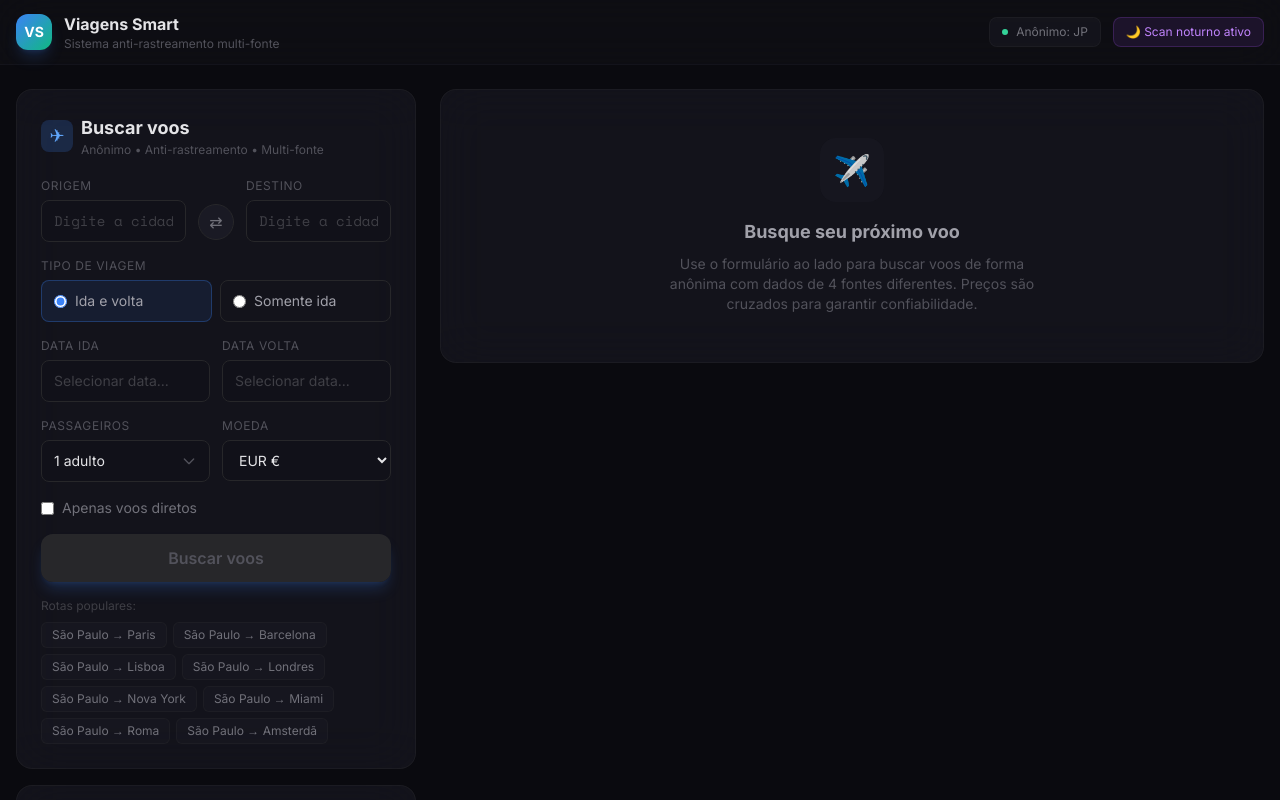
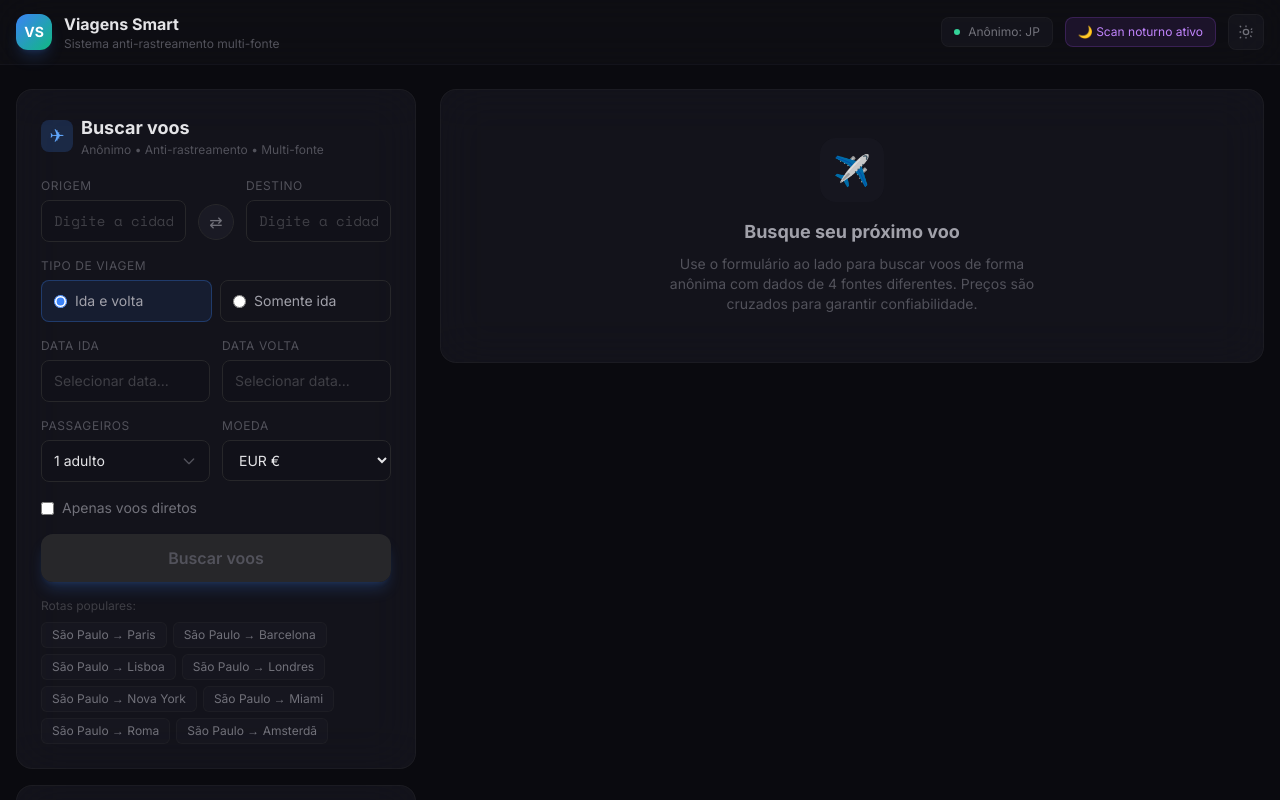
Before and after one commit to newsshplus/viagens, a React (Vite) app in the folder app-v2/: page / in a window 1280 px wide. Shown: the top 800 px of the page. Built offline with nearby package versions, Linux system fonts and the light colour scheme.

Commit message:
feat: adiciona modo claro/escuro com botao no topo do sistema - cores migradas pra variaveis CSS (nenhum componente existente precisou ser alterado), preferencia salva no navegador, sem flash de tema errado ao carregar

```diff
--- a/app-v2/index.html
+++ b/app-v2/index.html
@@ -2,6 +2,15 @@
 <html lang="pt-BR">
   <head>
     <meta charset="UTF-8" />
+    <script>
+      // Aplica o tema salvo ANTES da primeira renderização, pra não piscar
+      // o tema errado por uma fração de segundo ao carregar a página.
+      try {
+        if (localStorage.getItem('viagens_theme') === 'light') {
+          document.documentElement.classList.add('light');
+        }
+      } catch (e) {}
+    </script>
     <meta name="viewport" content="width=device-width, initial-scale=1.0, viewport-fit=cover" />
     <title>Viagens Smart v2 — Busca Anônima Anti-Rastreamento</title>
     <link rel="preconnect" href="https://fonts.googleapis.com" />
--- a/app-v2/src/App.tsx
+++ b/app-v2/src/App.tsx
@@ -11,6 +11,7 @@ import MonitorDialog from './components/MonitorDialog';
 import SkeletonCard from './components/SkeletonCard';
 import InstallAppButton from './components/InstallAppButton';
 import CheaperDateBanner from './components/CheaperDateBanner';
+import ThemeToggle from './components/ThemeToggle';
 
 export default function App() {
   const search = useFlightSearch();
@@ -105,6 +106,7 @@ export default function App() {
                 <span className="text-xs text-purple-400">🌙 Scan noturno ativo</span>
               </div>
             )}
+            <ThemeToggle />
           </div>
         </div>
       </header>
--- /dev/null
+++ b/app-v2/src/components/ThemeToggle.tsx
@@ -0,0 +1,47 @@
+import { useEffect, useState } from 'react';
+
+type Theme = 'dark' | 'light';
+const STORAGE_KEY = 'viagens_theme';
+
+function getInitialTheme(): Theme {
+  try {
+    return document.documentElement.classList.contains('light') ? 'light' : 'dark';
+  } catch {
+    return 'dark';
+  }
+}
+
+export default function ThemeToggle() {
+  const [theme, setTheme] = useState<Theme>(getInitialTheme);
+
+  useEffect(() => {
+    const root = document.documentElement;
+    if (theme === 'light') root.classList.add('light');
+    else root.classList.remove('light');
+
+    try { localStorage.setItem(STORAGE_KEY, theme); } catch { /* não crítico */ }
+
+    const meta = document.querySelector('meta[name="theme-color"]');
+    if (meta) meta.setAttribute('content', theme === 'light' ? '#ffffff' : '#0a0a0f');
+  }, [theme]);
+
+  return (
+    <button
+      type="button"
+      onClick={() => setTheme((t) => (t === 'dark' ? 'light' : 'dark'))}
+      aria-label={theme === 'dark' ? 'Ativar modo claro' : 'Ativar modo escuro'}
+      title={theme === 'dark' ? 'Modo claro' : 'Modo escuro'}
+      className="w-9 h-9 rounded-lg bg-dark-700/50 border border-dark-600/50 flex items-center justify-center text-dark-300 hover:text-dark-100 hover:border-dark-500/50 transition-all shrink-0"
+    >
+      {theme === 'dark' ? (
+        <svg className="w-4 h-4" fill="none" viewBox="0 0 24 24" stroke="currentColor" strokeWidth={2}>
+          <path strokeLinecap="round" strokeLinejoin="round" d="M12 3v1m0 16v1m8.66-13.66l-.71.71M4.05 19.95l-.71.71M21 12h-1M4 12H3m16.66 6.66l-.71-.71M4.05 4.05l-.71-.71M16 12a4 4 0 11-8 0 4 4 0 018 0z" />
+        </svg>
+      ) : (
+        <svg className="w-4 h-4" fill="none" viewBox="0 0 24 24" stroke="currentColor" strokeWidth={2}>
+          <path strokeLinecap="round" strokeLinejoin="round" d="M20.354 15.354A9 9 0 018.646 3.646 9.003 9.003 0 0012 21a9.003 9.003 0 008.354-5.646z" />
+        </svg>
+      )}
+    </button>
+  );
+}
--- a/app-v2/src/index.css
+++ b/app-v2/src/index.css
@@ -3,8 +3,40 @@
 @tailwind utilities;
 
 @layer base {
+  :root {
+    /* Tema escuro (padrão) - mesma paleta que já existia */
+    --color-dark-50: 228 228 231;
+    --color-dark-100: 212 212 216;
+    --color-dark-200: 161 161 170;
+    --color-dark-300: 113 113 122;
+    --color-dark-400: 82 82 91;
+    --color-dark-500: 63 63 70;
+    --color-dark-600: 39 39 42;
+    --color-dark-700: 26 26 36;
+    --color-dark-800: 18 18 26;
+    --color-dark-900: 15 15 20;
+    --color-dark-950: 10 10 15;
+  }
+
+  html.light {
+    /* Tema claro - a mesma escala, invertida (o que era fundo escuro vira
+       fundo claro, o que era texto claro vira texto escuro) */
+    --color-dark-50: 15 23 42;
+    --color-dark-100: 30 41 59;
+    --color-dark-200: 51 65 85;
+    --color-dark-300: 100 116 139;
+    --color-dark-400: 100 116 139;
+    --color-dark-500: 148 163 184;
+    --color-dark-600: 203 213 225;
+    --color-dark-700: 226 232 240;
+    --color-dark-800: 241 245 249;
+    --color-dark-900: 248 250 252;
+    --color-dark-950: 255 255 255;
+  }
+
   * { @apply border-dark-600; }
   html, body { @apply bg-dark-950 text-dark-50 font-sans; overflow-x: hidden; max-width: 100vw; }
+  html, body, #root { transition: background-color 0.2s ease, color 0.2s ease; }
   #root { overflow-x: hidden; }
 }
 
--- a/app-v2/tailwind.config.js
+++ b/app-v2/tailwind.config.js
@@ -9,17 +9,17 @@ export default {
       },
       colors: {
         dark: {
-          50: '#e4e4e7',
-          100: '#d4d4d8',
-          200: '#a1a1aa',
-          300: '#71717a',
-          400: '#52525b',
-          500: '#3f3f46',
-          600: '#27272a',
-          700: '#1a1a24',
-          800: '#12121a',
-          900: '#0f0f14',
-          950: '#0a0a0f',
+          50: 'rgb(var(--color-dark-50) / <alpha-value>)',
+          100: 'rgb(var(--color-dark-100) / <alpha-value>)',
+          200: 'rgb(var(--color-dark-200) / <alpha-value>)',
+          300: 'rgb(var(--color-dark-300) / <alpha-value>)',
+          400: 'rgb(var(--color-dark-400) / <alpha-value>)',
+          500: 'rgb(var(--color-dark-500) / <alpha-value>)',
+          600: 'rgb(var(--color-dark-600) / <alpha-value>)',
+          700: 'rgb(var(--color-dark-700) / <alpha-value>)',
+          800: 'rgb(var(--color-dark-800) / <alpha-value>)',
+          900: 'rgb(var(--color-dark-900) / <alpha-value>)',
+          950: 'rgb(var(--color-dark-950) / <alpha-value>)',
         },
       },
       animation: {
```
